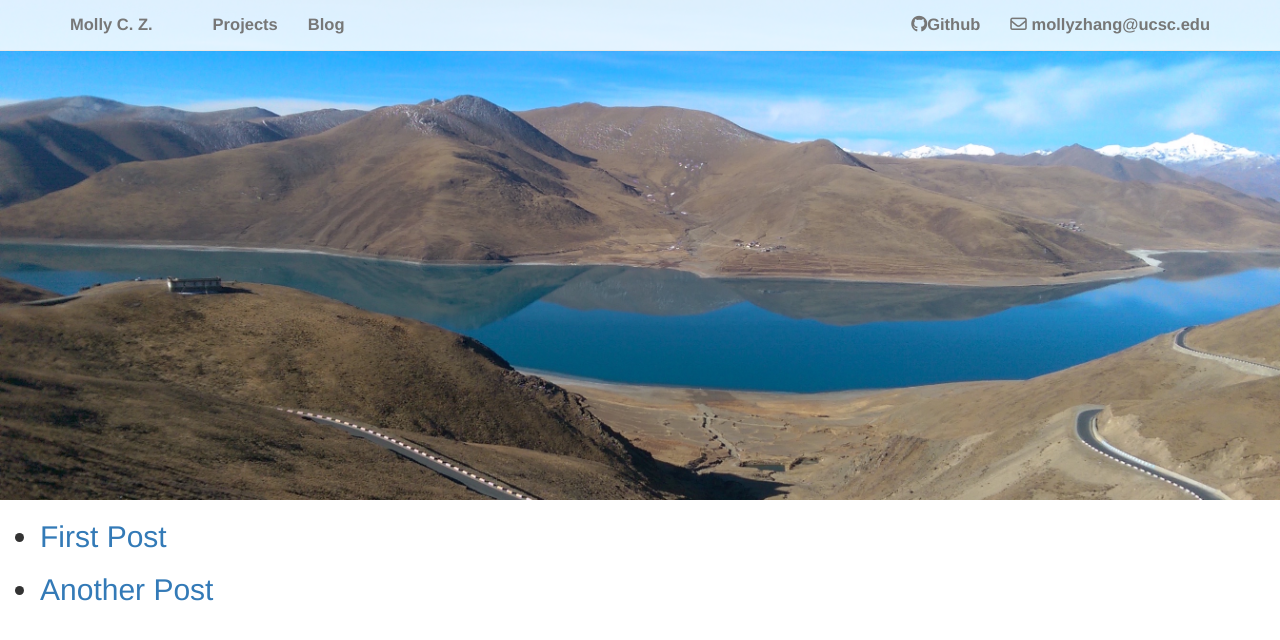
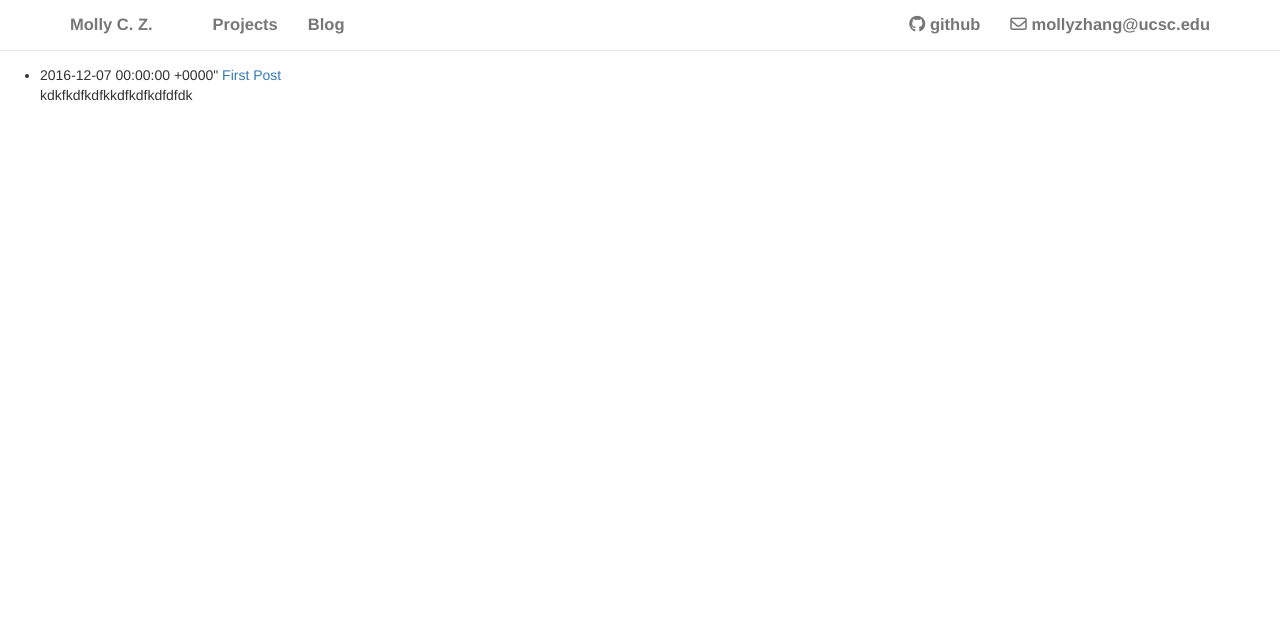
Before and after one commit to MollyZhang/MollyZhang.github.io_offline, a Jekyll site: the page built from blog.html, in a window 1280 px wide. Shown: the top 640 px of the page. Built offline with Jekyll 4.4.1, drawn with Linux system fonts in a browser that asks for light colours; nearby versions of some CDN libraries.

Commit message:
basic blog layout done without any sort of beautification

```diff
--- a/_layouts/default.html
+++ b/_layouts/default.html
@@ -40,7 +40,7 @@
                 </ul>
                 <ul class="nav navbar-nav navbar-right">
                     <li>
-                        <a class="title-words" href="https://github.com/MollyZhang"><i class="fa fa-github"></i><span>Github</span></a>
+                        <a class="title-words" href="https://github.com/MollyZhang"><i class="fa fa-github"></i><span> github</span></a>
                     </li>
                     <li>
                         <a class="title-words">
--- a/_posts/2016-12-07-first-post.md
+++ b/_posts/2016-12-07-first-post.md
@@ -1,4 +1,6 @@
 ---
+layout: post
+excerpt: "kdkfkdfkdfkkdfkdfkdfdfdk"
 ---
 
 
--- a/blog.html
+++ b/blog.html
@@ -2,10 +2,16 @@
 layout: default
 title: Blog Page
 ---
-<section class="bg-tibet"></section>
-<ul>
-	{% for post in site.posts %}
-		<h2><li><a href="{{ post.url }}">{{ post.title }}</a></li></h2>
-	{% endfor %}
+<div class="blog">
+    <ul>
+    	{% for post in site.posts %}
+            <li>
+                <span class="post-date">{{ post.date }}"</span>
+                <a href="{{ post.url }}">{{ post.title }}</a>
+                <br>
+                {{ post.excerpt }}
+            </li>
+    	{% endfor %}
 
-</ul>
+    </ul>
+</div>
--- a/css/main.css
+++ b/css/main.css
@@ -36,3 +36,7 @@ section.bg-molly {
 .img-center {
     margin: 0 auto;
 }
+
+.blog {
+    padding-top: 65px;
+}
```
Also changed, not shown: _layouts/post.html (added, +14 -0 lines), _posts/2016-12-06-another-post.md (deleted, +0 -4 lines).
